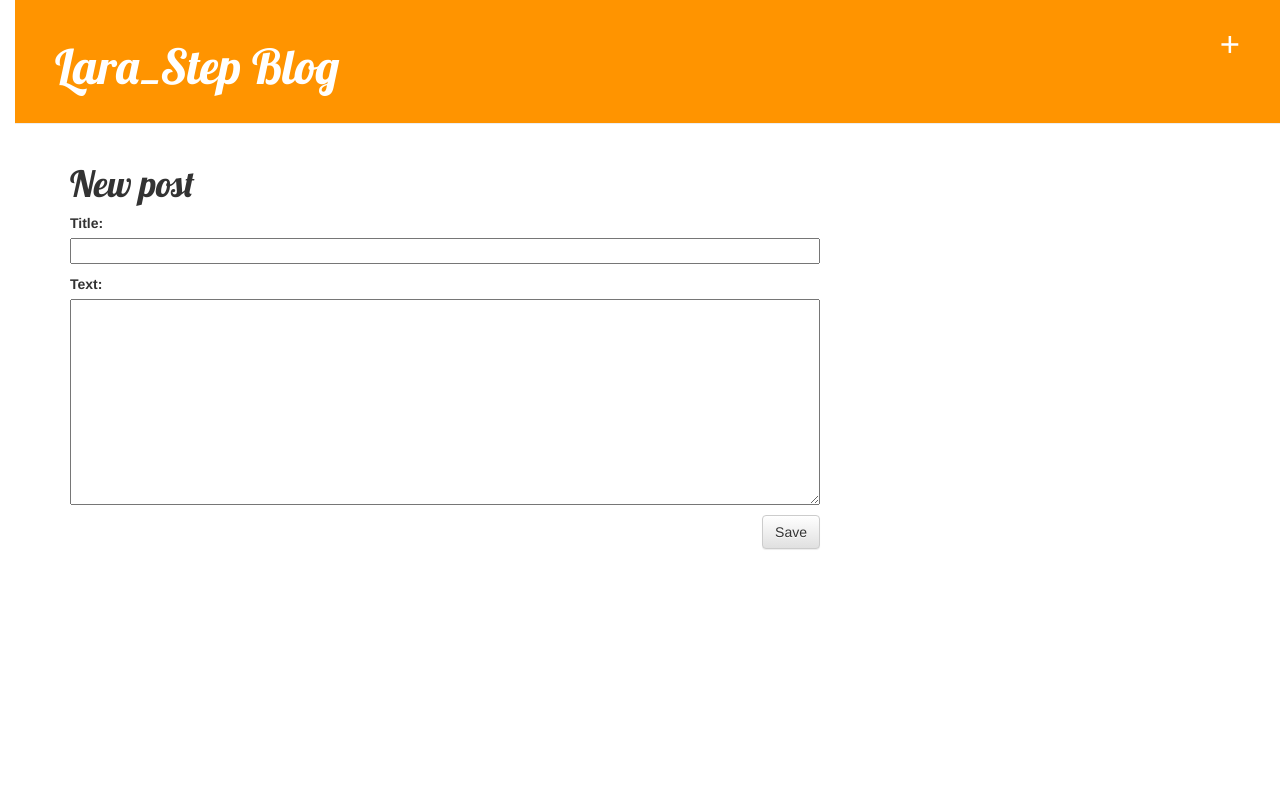
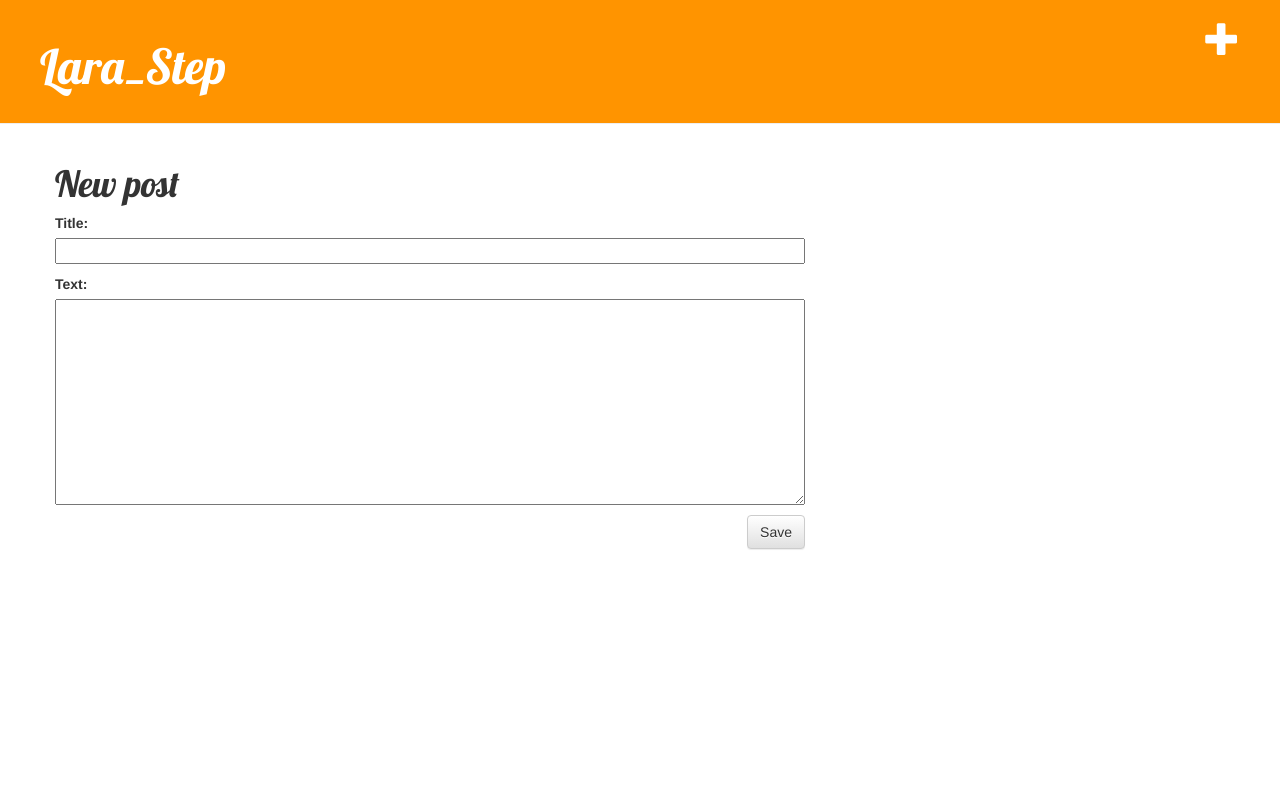
Before and after one commit to larastep/my-first-blog, a Django app: page /post/new/ in a window 1280 px wide. Run offline with Django 3.2, Linux system fonts and the light colour scheme; the visitor is signed in with stand-in values (Sample User, id 1); some libraries are stand-ins or nearby versions.

```diff
--- a/blog/static/css/blog.css
+++ b/blog/static/css/blog.css
@@ -3,9 +3,7 @@ h1 a {
 	font-family: 'Lobster';
 }
 
-body {
-	padding-left: 15px;
-}
+
 .page-header {
         background-color: #ff9400;
         margin-top: 0;
--- a/blog/templates/blog/base.html
+++ b/blog/templates/blog/base.html
@@ -10,9 +10,9 @@
         <body>
             <div class="page-header">
           {% if user.is_authenticated %}
-              <a href="{% url 'blog.views.post_new' %}" class="top-menu"><span class="glyphicon-plus"></span></a>
+              <a href="{% url 'blog.views.post_new' %}" class="top-menu"><span class="glyphicon glyphicon-plus"></span></a>
           {% endif %}
-            <h1><a href="/">Lara_Step Blog</a></h1>
+            <h1><a href="/">Lara_Step</a></h1>
         </div>
         <div class="content container">
             <div class="row">
--- a/blog/templates/blog/post_detail.html
+++ b/blog/templates/blog/post_detail.html
@@ -7,7 +7,9 @@
     	    	{{ post.published_date }}
     	    </div>
     	{% endif %}
+    	{% if user.is_authenticated %}
     	<a class="btn btn-default" href="{% url 'post_edit' pk=post.pk %}"><span class="glyphicon glyphicon-pencil"></span></a>
+    	{% endif %}
     	<h1>{{ post.title }}</h1>
     	<p>{{ post.text|linebreaks }}</p>
     </div>
--- a/blog/views.py
+++ b/blog/views.py
@@ -2,6 +2,7 @@ from django.shortcuts import render, get_object_or_404, redirect
 from django.utils import timezone
 from .models import Post
 from .forms import PostForm
+from django.contrib.auth.decorators import login_required
 
 
 def post_list(request):
@@ -10,6 +11,7 @@ def post_list(request):
 def post_detail(request, pk):
 	post = get_object_or_404(Post, pk=pk)
 	return render(request, 'blog/post_detail.html', {'post': post})
+@login_required
 def post_new(request):
         if request.method == "POST":
             form = PostForm(request.POST)
@@ -22,6 +24,7 @@ def post_new(request):
         else:
             form = PostForm()
         return render(request, 'blog/post_edit.html', {'form': form})
+@login_required
 def post_edit(request, pk):
         post = get_object_or_404(Post, pk=pk)
         if request.method == "POST":
```
